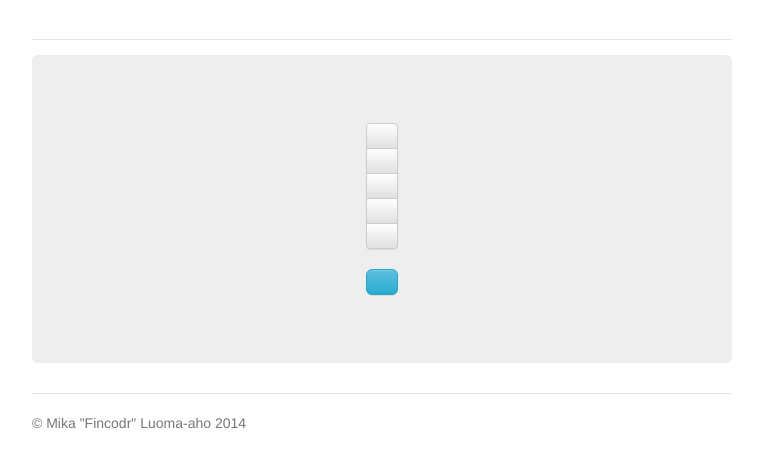
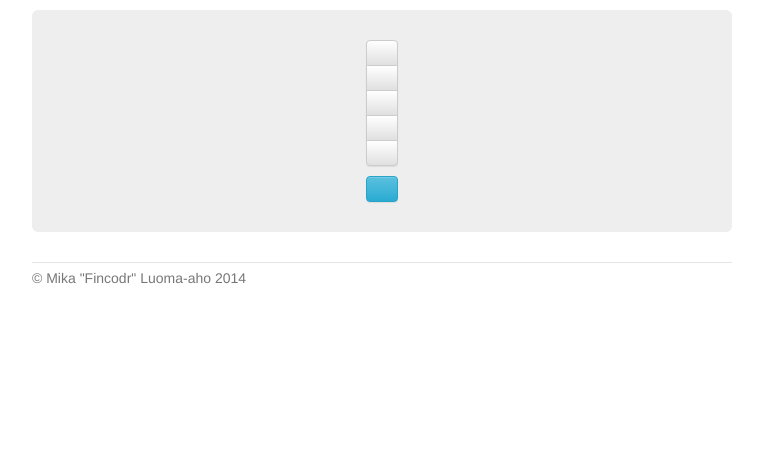
Before and after one commit to Fincodr/Askr, a website: page index.html in a window 1280 px wide. Shown: the whole page, without its empty margins (258-1021 px from the left). Drawn offline with nearby package versions, Linux system fonts and the light colour scheme; some packages are replaced by stand-ins of ours; a script that the page names is missing.

Commit message:
Fix: Fastclick and more styles

```diff
--- a/css/main.css
+++ b/css/main.css
@@ -1,15 +1,15 @@
 /* Space out content a bit */
 body {
-  padding-top: 20px;
-  padding-bottom: 20px;
+  padding-top: 10px;
+  padding-bottom: 10px;
 }
 
 /* Everything but the jumbotron gets side spacing for mobile first views */
 .header,
 .marketing,
 .footer {
-  padding-right: 15px;
-  padding-left: 15px;
+  padding-right: 10px;
+  padding-left: 10px;
 }
 
 /* Custom page header */
@@ -21,12 +21,12 @@ body {
   padding-bottom: 19px;
   margin-top: 0;
   margin-bottom: 0;
-  line-height: 40px;
+  line-height: 30px;
 }
 
 /* Custom page footer */
 .footer {
-  padding-top: 19px;
+  padding-top: 5px;
   color: #777;
   border-top: 1px solid #e5e5e5;
 }
@@ -38,13 +38,21 @@ body {
   }
 }
 .container-narrow > hr {
-  margin: 30px 0;
+  margin: 15px 0;
+}
+
+.btn-sm {
+  font-size: 5px;
 }
 
 /* Main marketing message and sign up button */
 .jumbotron {
+  padding: 10px;
   text-align: center;
   border-bottom: 1px solid #e5e5e5;
+}
+.jumbotron h1 {
+  font-size: 45px;
 }
 .jumbotron .btn {
   padding: 12px 15px;
@@ -53,7 +61,7 @@ body {
 
 /* Supporting marketing content */
 .marketing {
-  margin: 20px 0;
+  margin: 10px 0;
 }
 .marketing p + h4 {
   margin-top: 15px;
@@ -70,7 +78,7 @@ body {
   }
   /* Space out the masthead */
   .header {
-    margin-bottom: 15px;
+    margin-bottom: 10px;
   }
   /* Remove the bottom border on the jumbotron for visual effect */
   .jumbotron {
--- a/index.html
+++ b/index.html
@@ -16,17 +16,6 @@
 
     <div class="container">
 
-      <div class="header">
-        <!--
-        <ul class="nav nav-pills pull-right">
-          <li class="active"><a href="#">Home</a></li>
-          <li><a href="#">About</a></li>
-          <li><a href="#">Contact</a></li>
-        </ul>
-        -->
-        <h3 id="status" class="text-muted"></h3>
-      </div>
-
       <div class="jumbotron" id="content">
         <h1 id="Q"></h1>
         <div class="btn-group-vertical" id="answers" width="100%" height="100%">
@@ -37,8 +26,9 @@
           <a id="A5" class="btn btn-default" href="#" role="button"></a>
         </div>
         <div class="row marketing">
-          <a id="skip" class="btn btn-lg btn-info" href="#" role="button"></a>
+          <a id="skip" class="btn btn-info" href="#" role="button"></a>
         </div>
+        <h3 id="status" class="text-muted"></h3>
       </div>
 
       <div class="footer">
--- a/js/main.js
+++ b/js/main.js
@@ -729,7 +729,7 @@ var App = {
   setup: function(){
     var _this = this;
 
-    $(window).on('load', function() {
+    $(function() {
       FastClick.attach(document.body);
     });
 
```
